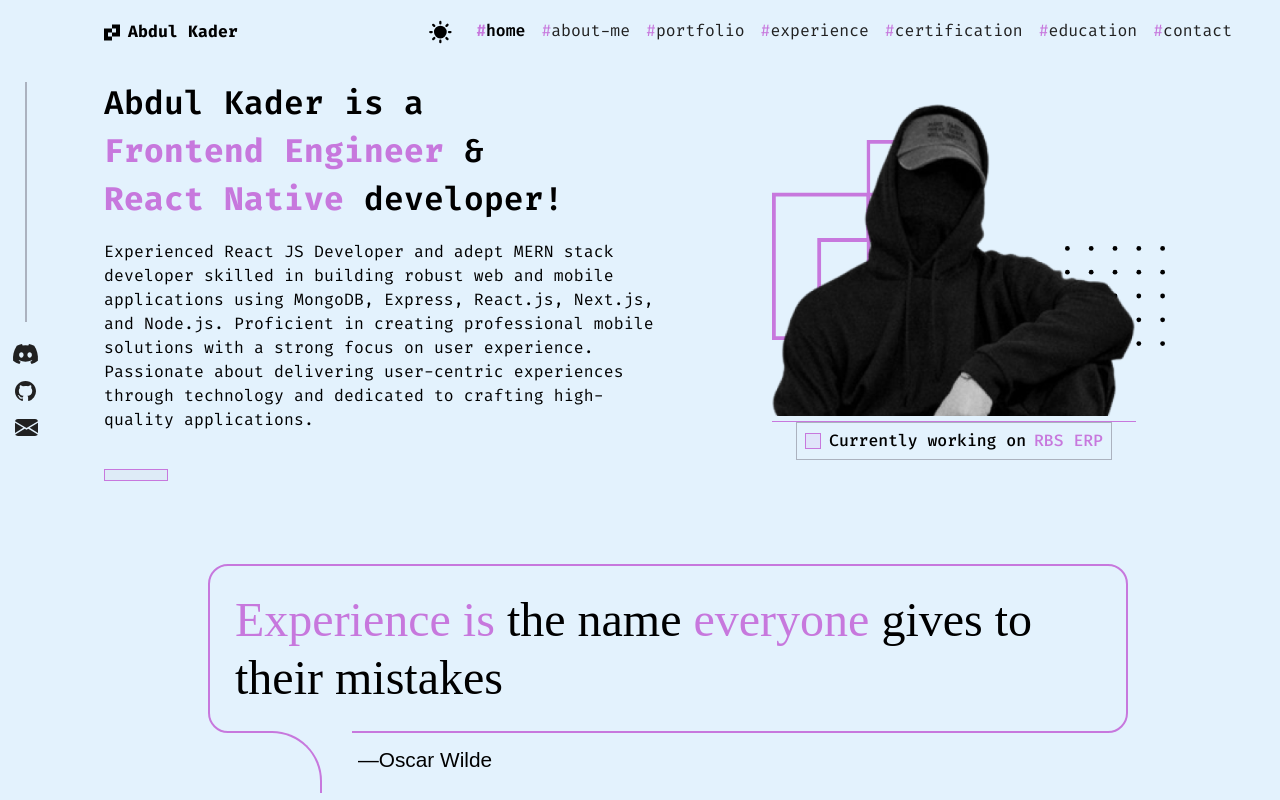
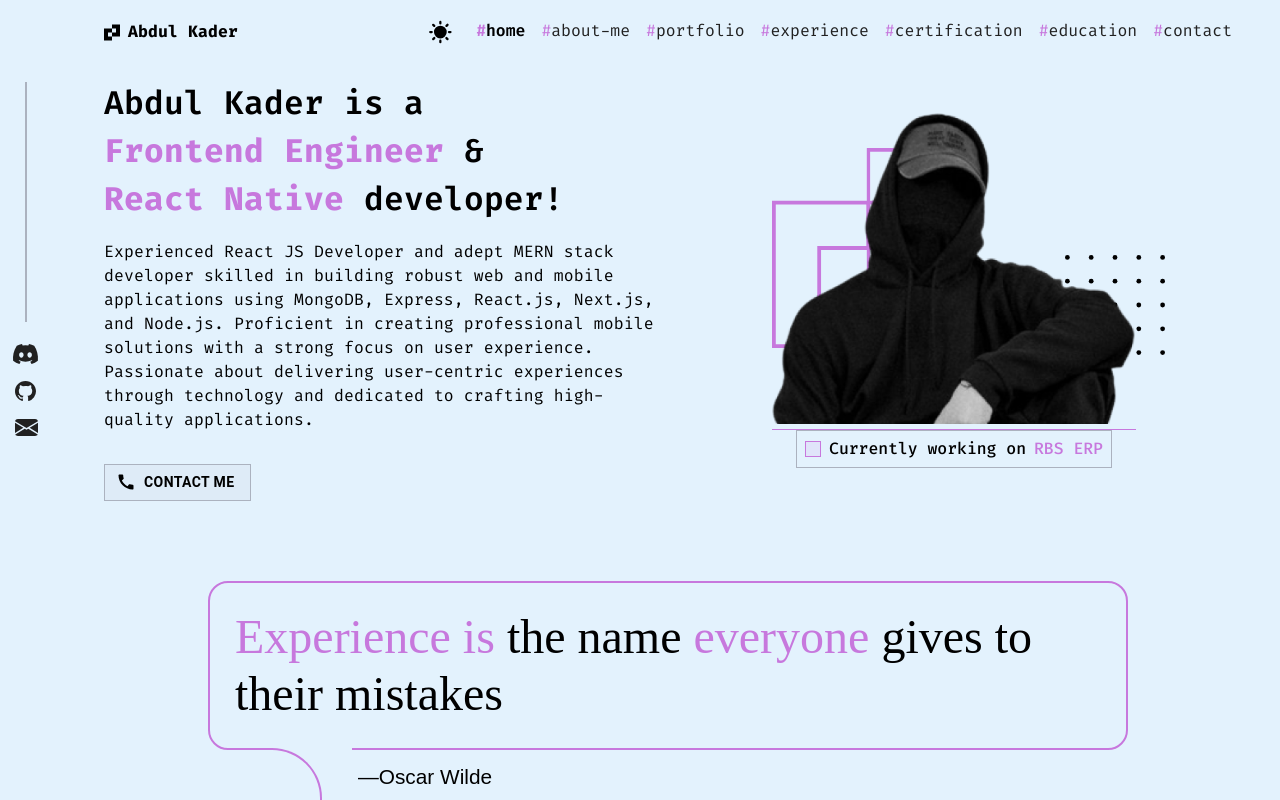
Before and after one commit to abdulkadershohan/react-protfolio, a React (Create React App) app: page / in a window 1280 px wide. Shown: the top 800 px of the page. Built offline with nearby package versions, Linux system fonts and the light colour scheme.

Commit message:
chore: Update About component with new image and remove commented code

```diff
--- a/src/components/about/About.js
+++ b/src/components/about/About.js
@@ -1,3 +1,5 @@
+import PictureAsPdfIcon from '@mui/icons-material/PictureAsPdf';
+import ReadMoreIcon from '@mui/icons-material/ReadMore';
 import { Box, Grid, Stack } from "@mui/material";
 import React from "react";
 import { LazyLoadImage } from "react-lazy-load-image-component";
@@ -89,9 +91,10 @@ export default function About() {
                             gap={2}
                         >
                             <CButton
-                                btnTitle="Viwe all =>"
+                                btnTitle="Read More"
                                 component={Link}
                                 to="/about"
+                                startIcon={<ReadMoreIcon />}
 
                             />
                             {/* <Box
@@ -106,6 +109,7 @@ export default function About() {
                                 component={"a"}
                                 target="_blank"
                                 href={overleafResume}
+                                startIcon={<PictureAsPdfIcon />}
                             />
                         </Box>
                     </Stack>
--- a/src/components/about/AboutMeFull.jsx
+++ b/src/components/about/AboutMeFull.jsx
@@ -4,6 +4,7 @@ import React from "react";
 import { Link, useNavigate } from "react-router-dom";
 import photo from "../../assets/images/sohanFormal-2.jpg";
 // import photo from "../../assets/images/hero5.jpg";
+import PictureAsPdfIcon from '@mui/icons-material/PictureAsPdf';
 import { LazyLoadImage } from "react-lazy-load-image-component";
 import "react-lazy-load-image-component/src/effects/blur.css";
 import { useSelector } from "react-redux";
@@ -380,6 +381,8 @@ export default function AboutMeFull() {
                                         component={"a"}
                                         target="_blank"
                                         href={overleafResume}
+                                        startIcon={<PictureAsPdfIcon />}
+
                                     />
                                 </Box>
                             </Stack>
--- a/src/components/hero/Hero.jsx
+++ b/src/components/hero/Hero.jsx
@@ -1,3 +1,4 @@
+import CallIcon from '@mui/icons-material/Call';
 import { Container, Grid, Stack } from "@mui/material";
 import { Box } from "@mui/system";
 import React from "react";
@@ -100,9 +101,11 @@ export default function Hero() {
                 <CButton
                   component={Link}
                   to="/contact"
-                >
-                  Contact Me ={'>'}
-                </CButton>
+                  btnTitle={"Contact Me"}
+                  startIcon={<CallIcon />}
+
+                />
+
               </Box>
             </Stack>
           </Grid>
--- a/src/utility/CButton.jsx
+++ b/src/utility/CButton.jsx
@@ -32,14 +32,15 @@ export default function ContainedButtons({
 		<Button
 			sx={{
 				fontWeight: "600",
-				border: isDark ? "1px solid #ABB2BF" : "1px solid #C778DD",
+				border: "1px solid #ABB2BF",
 				color: isDark ? textWhite : textDark,
 				bgcolor: isDark ? "#C770DB1A" : "#ABB2BF1A",
 				'&:hover': {
 					backgroundColor: isDark ? "#C770DB1A" : "#ABB2BF1A",
-					borderColor: isDark ? "#C778DD" : "#ABB2BF",
+					borderColor: "#C778DD"
 				},
 				borderRadius: 0,
+				//fontFamily: 'FiraCode'
 
 			}}
 			variant="outlined"
```
